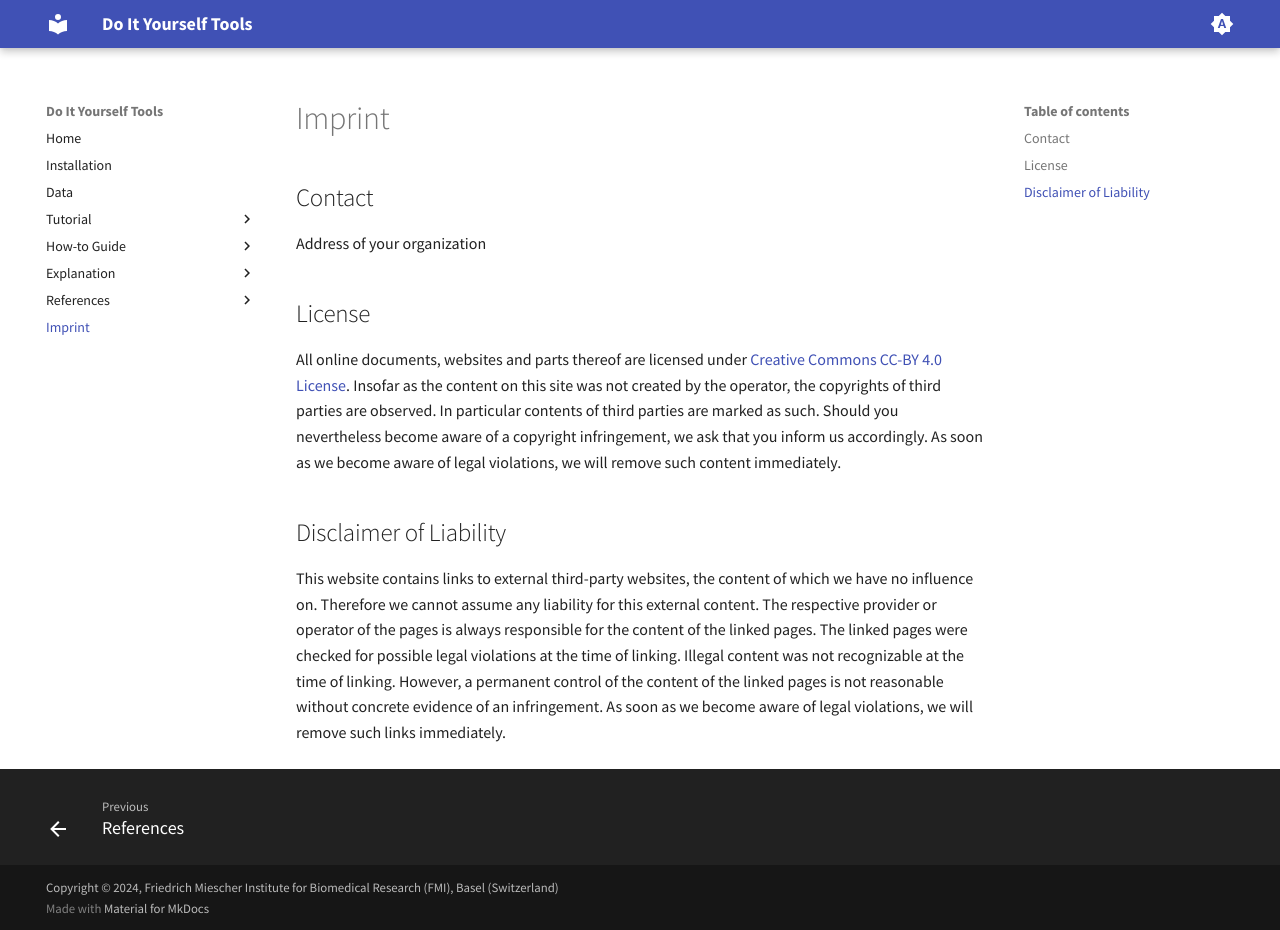
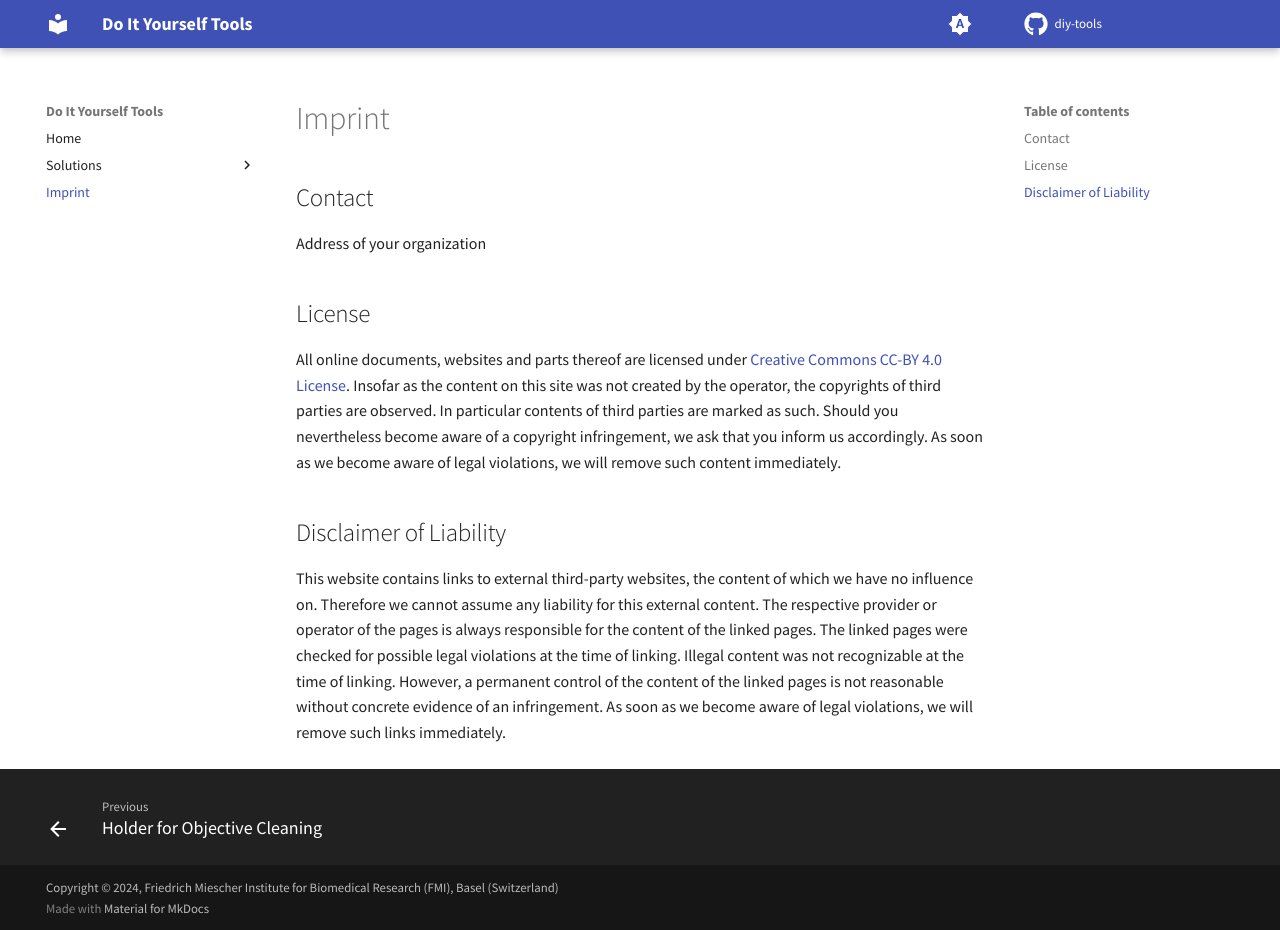
Before and after one commit to fmi-faim/diy-tools, an MkDocs documentation site: the page built from docs/imprint.md, in a window 1280 px wide and 930 px high. Built offline with MkDocs 1.6.1 and Material for MkDocs 9.7.7, drawn with Linux system fonts in a browser that asks for light colours; comment, search, counter and statistics services are not loaded.

Commit message:
Setup website structure.

```diff
--- a/mkdocs.yml
+++ b/mkdocs.yml
@@ -1,20 +1,12 @@
 site_name: Do It Yourself Tools
-# site_url: TO-DO
-# repo_url: TO-DO
-# repo_name: TO-DO
+site_url: https://fmi-faim.github.io/diy-tools
+repo_url: https://github.com/fmi-faim/diy-tools
+repo_name: diy-tools
 copyright: Copyright &copy; 2024, Friedrich Miescher Institute for Biomedical Research (FMI), Basel (Switzerland)
 nav:
   - Home: index.md
-  - Installation: installation.md
-  - Data: data.md
-  - Tutorial:
-    - 'Tutorials': tutorial/tutorials.md
-  - 'How-to Guide':
-    - 'Guides': how_to/guides.md
-  - Explanation:
-    - 'Explanations': explanation/explanations.md
-  - References:
-    - References: references/references.md
+  - Solutions:
+    - 'Holder for Objective Cleaning': solutions/holder_for_objective_cleaning.md
   - Imprint: imprint.md
 theme:
   name: material
@@ -56,8 +48,8 @@ theme:
 plugins:
   - offline:
       enabled: !ENV [ OFFLINE, false ]  # noqa
-#  - git-revision-date-localized:
-#      enable_creation_date: true
+ #- git-revision-date-localized:
+     #enable_creation_date: true
 #   - git-committers:
 #       repository: TO-DO
 #       branch: main
```
Also changed, not shown: docs/data.md (deleted, +0 -8 lines), docs/explanation/explanations.md (deleted, +0 -2 lines), docs/how_to/guides.md (deleted, +0 -8 lines), docs/installation.md (deleted, +0 -2 lines), docs/references/references.md (deleted, +0 -2 lines), docs/solutions/holder_for_objective_cleaning.md (added, +3 -0 lines), docs/tutorial/tutorials.md (deleted, +0 -2 lines), docs/img/favicon.ico (deleted).
